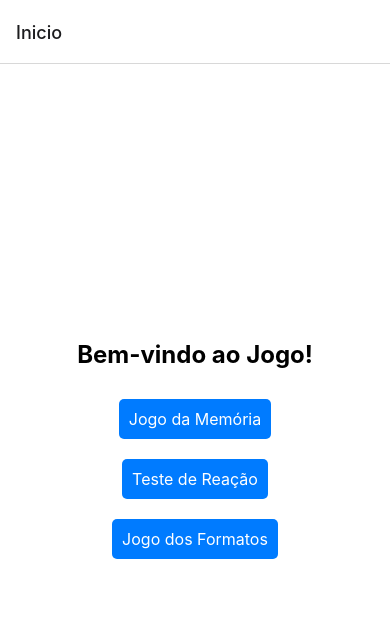
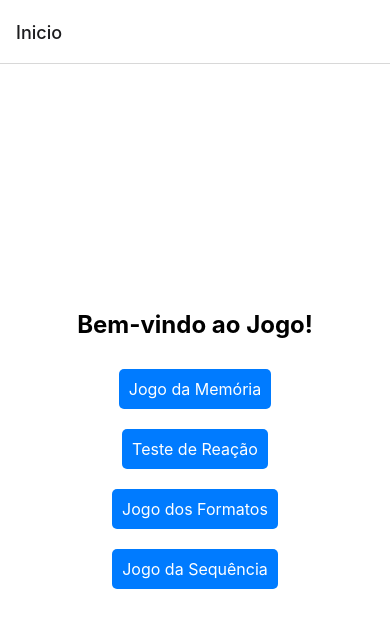
Before and after one commit to Gabriel-ceola/JogoMemoriaEReacao, a React Native app: screen / in a window 390 px wide. Shown: the top 628 px of the page. Built offline with nearby package versions, Linux system fonts and the light colour scheme.

Commit message:
Jogo Sequência Logica.

```diff
--- a/App.js
+++ b/App.js
@@ -5,6 +5,7 @@ import TelaInicio from './telas/TelaInicial';
 import TelaJogoMemoria from './telas/JogoMemoria';
 import TelaJogoReacao from './telas/JogoReacao';
 import TelaJogoFormato from './telas/JogoFormato';
+import TelaJogoSequencia from './telas/JogoSequenciaLogica';
 
 const Stack = createStackNavigator();
 
@@ -16,6 +17,7 @@ export default function App() {
         <Stack.Screen name="JogoMemoria" component={TelaJogoMemoria} />
         <Stack.Screen name="JogoReacao" component={TelaJogoReacao} />
         <Stack.Screen name="JogoFormato" component={TelaJogoFormato} />
+        <Stack.Screen name="JogoSequenciaLogica" component={TelaJogoSequencia} />
       </Stack.Navigator>
     </NavigationContainer>
   );
--- /dev/null
+++ b/telas/JogoSequenciaLogica.js
@@ -0,0 +1,122 @@
+import React, { useState } from 'react';
+import { View, Text, TextInput, TouchableOpacity, StyleSheet, Alert } from 'react-native';
+
+const sequencias = [
+  { sequence: [2, 4, 6, 8], missingNumber: 8 },
+  { sequence: [5, 10, 15, 20], missingNumber: 20 },
+  { sequence: [1, 3, 5, 7], missingNumber: 7 },
+  { sequence: [10, 20, 30, 40], missingNumber: 40 },
+];
+
+const JogoSequenciaLogica = () => {
+  const [currentSequence, setCurrentSequence] = useState(null);
+  const [userAnswer, setUserAnswer] = useState('');
+  const [message, setMessage] = useState('');
+
+  const generateSequence = () => {
+    const randomSequence = sequencias[Math.floor(Math.random() * sequencias.length)];
+    setCurrentSequence(randomSequence);
+    setUserAnswer('');
+    setMessage('');
+  };
+
+  const handleSubmit = () => {
+    if (!userAnswer.trim()) {
+      setMessage('Por favor, insira um número.');
+      return;
+    }
+
+    if (parseInt(userAnswer) === currentSequence.missingNumber) {
+      setMessage('Correto! Parabéns!');
+    } else {
+      setMessage(`Errado! A sequência correta é: ${currentSequence.sequence} e o número faltante é: ${currentSequence.missingNumber}`);
+    }
+
+    setUserAnswer('');
+  };
+
+  return (
+    <View style={styles.container}>
+      <Text style={styles.title}>Sequência Lógica</Text>
+      <TouchableOpacity style={styles.button} onPress={generateSequence}>
+        <Text style={styles.buttonText}>Gerar Sequência</Text>
+      </TouchableOpacity>
+
+      {currentSequence && (
+        <Text style={styles.sequence}>
+          {currentSequence.sequence.slice(0, -1).join(', ')} , __
+        </Text>
+      )}
+
+      <View style={styles.inputContainer}>
+        <TextInput
+          style={styles.input}
+          value={userAnswer}
+          onChangeText={setUserAnswer}
+          placeholder="Digite o número faltante"
+        />
+      </View>
+
+      <TouchableOpacity style={styles.button} onPress={handleSubmit}>
+        <Text style={styles.buttonText}>Enviar Resposta</Text>
+      </TouchableOpacity>
+
+      {message && <Text style={styles.feedback}>{message}</Text>}
+    </View>
+  );
+};
+
+const styles = StyleSheet.create({
+  container: {
+    flex: 1,
+    padding: 20,
+    alignItems: 'center',
+    justifyContent: 'center',
+    backgroundColor: '#f5f5f5',
+  },
+  title: {
+    fontSize: 24,
+    fontWeight: 'bold',
+    marginBottom: 20,
+  },
+  sequence: {
+    fontSize: 18,
+    marginVertical: 10,
+    fontWeight: 'bold',
+  },
+  inputContainer: {
+    flexDirection: 'row',
+    alignItems: 'center',
+    marginVertical: 10,
+  },
+  label: {
+    fontSize: 16,
+    marginRight: 10,
+  },
+  input: {
+    borderWidth: 1,
+    borderColor: '#ccc',
+    padding: 8,
+    width: 180,
+    textAlign: 'center',
+  },
+  feedback: {
+    fontSize: 18,
+    marginTop: 20,
+    color: 'green',
+  },
+  button: {
+    padding: 10,
+    backgroundColor: '#007BFF',
+    borderRadius: 5,
+    marginVertical: 10,
+    width: '40%',
+    alignItems: 'center',
+  },
+  buttonText: {
+    color: '#fff',
+    fontSize: 16,
+  },
+});
+
+export default JogoSequenciaLogica;
--- a/telas/TelaInicial.js
+++ b/telas/TelaInicial.js
@@ -13,6 +13,9 @@ const HomeScreen = ({ navigation }) => {
       </TouchableOpacity>
       <TouchableOpacity style={styles.button} onPress={() => navigation.navigate('JogoFormato')}>
         <Text style={styles.buttonText}>Jogo dos Formatos</Text>
+      </TouchableOpacity>
+      <TouchableOpacity style={styles.button} onPress={() => navigation.navigate('JogoSequenciaLogica')}>
+        <Text style={styles.buttonText}>Jogo da Sequência</Text>
       </TouchableOpacity>
     </View>
   );
```
